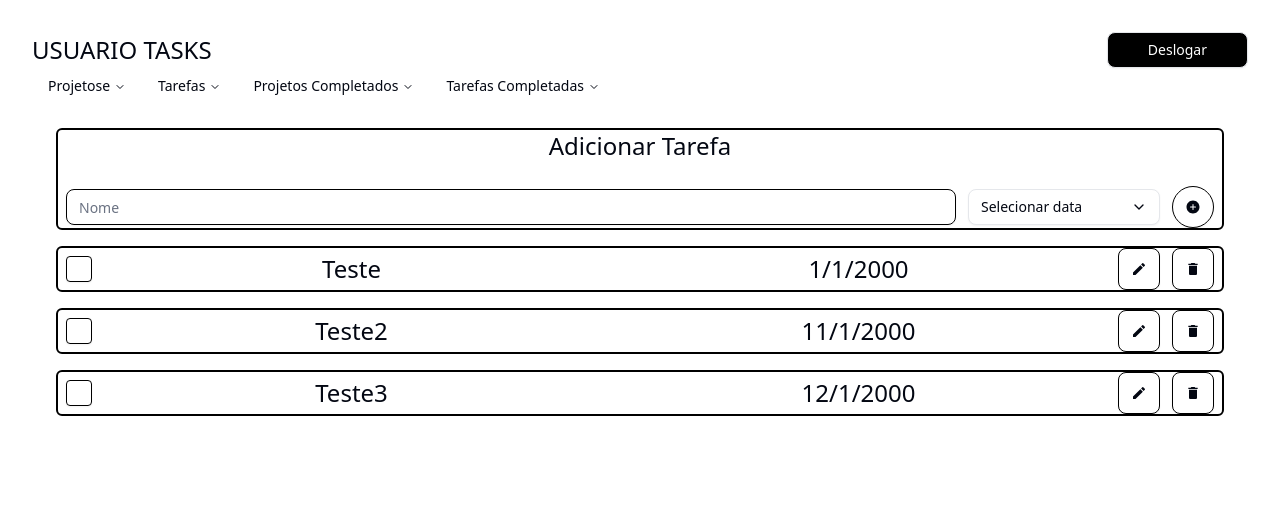
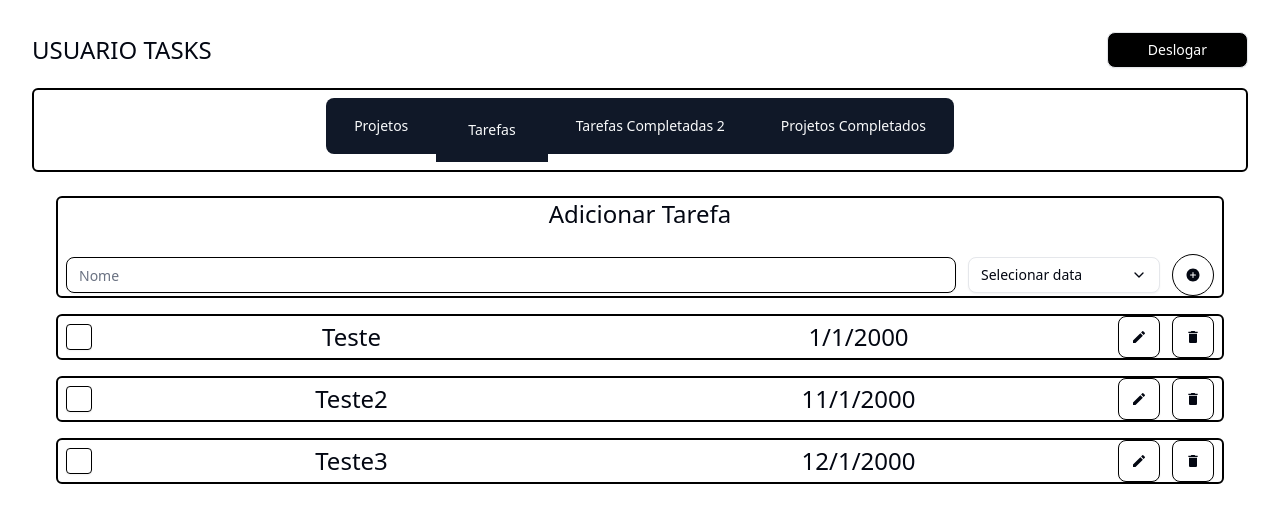
Before and after one commit to Angetins22/meu-to-do, a React (Vite) app: page / in a window 1280 px wide. Shown: the top 522 px of the page. Built offline with nearby package versions, Linux system fonts and the light colour scheme.

Commit message:
adiciona nav bar em todas as paginas

```diff
--- a/package.json
+++ b/package.json
@@ -14,6 +14,7 @@
     "@radix-ui/react-label": "^2.1.8",
     "@radix-ui/react-navigation-menu": "^1.2.14",
     "@radix-ui/react-popover": "^1.1.15",
+    "@radix-ui/react-separator": "^1.1.8",
     "@radix-ui/react-slot": "^1.2.4",
     "@tailwindcss/vite": "^4.1.18",
     "class-variance-authority": "^0.7.1",
--- /dev/null
+++ b/src/components/ui/button-group.tsx
@@ -0,0 +1,83 @@
+import { Slot } from "@radix-ui/react-slot"
+import { cva, type VariantProps } from "class-variance-authority"
+
+import { cn } from "@/lib/utils"
+import { Separator } from "@/components/ui/separator"
+
+const buttonGroupVariants = cva(
+  "flex w-fit items-stretch [&>*]:focus-visible:z-10 [&>*]:focus-visible:relative [&>[data-slot=select-trigger]:not([class*='w-'])]:w-fit [&>input]:flex-1 has-[select[aria-hidden=true]:last-child]:[&>[data-slot=select-trigger]:last-of-type]:rounded-r-md has-[>[data-slot=button-group]]:gap-2",
+  {
+    variants: {
+      orientation: {
+        horizontal:
+          "[&>*:not(:first-child)]:rounded-l-none [&>*:not(:first-child)]:border-l-0 [&>*:not(:last-child)]:rounded-r-none",
+        vertical:
+          "flex-col [&>*:not(:first-child)]:rounded-t-none [&>*:not(:first-child)]:border-t-0 [&>*:not(:last-child)]:rounded-b-none",
+      },
+    },
+    defaultVariants: {
+      orientation: "horizontal",
+    },
+  }
+)
+
+function ButtonGroup({
+  className,
+  orientation,
+  ...props
+}: React.ComponentProps<"div"> & VariantProps<typeof buttonGroupVariants>) {
+  return (
+    <div
+      role="group"
+      data-slot="button-group"
+      data-orientation={orientation}
+      className={cn(buttonGroupVariants({ orientation }), className)}
+      {...props}
+    />
+  )
+}
+
+function ButtonGroupText({
+  className,
+  asChild = false,
+  ...props
+}: React.ComponentProps<"div"> & {
+  asChild?: boolean
+}) {
+  const Comp = asChild ? Slot : "div"
+
+  return (
+    <Comp
+      className={cn(
+        "bg-muted flex items-center gap-2 rounded-md border px-4 text-sm font-medium shadow-xs [&_svg]:pointer-events-none [&_svg:not([class*='size-'])]:size-4",
+        className
+      )}
+      {...props}
+    />
+  )
+}
+
+function ButtonGroupSeparator({
+  className,
+  orientation = "vertical",
+  ...props
+}: React.ComponentProps<typeof Separator>) {
+  return (
+    <Separator
+      data-slot="button-group-separator"
+      orientation={orientation}
+      className={cn(
+        "bg-input relative !m-0 self-stretch data-[orientation=vertical]:h-auto",
+        className
+      )}
+      {...props}
+    />
+  )
+}
+
+export {
+  ButtonGroup,
+  ButtonGroupSeparator,
+  ButtonGroupText,
+  buttonGroupVariants,
+}
--- /dev/null
+++ b/src/components/ui/separator.tsx
@@ -0,0 +1,26 @@
+import * as React from "react"
+import * as SeparatorPrimitive from "@radix-ui/react-separator"
+
+import { cn } from "@/lib/utils"
+
+function Separator({
+  className,
+  orientation = "horizontal",
+  decorative = true,
+  ...props
+}: React.ComponentProps<typeof SeparatorPrimitive.Root>) {
+  return (
+    <SeparatorPrimitive.Root
+      data-slot="separator"
+      decorative={decorative}
+      orientation={orientation}
+      className={cn(
+        "bg-border shrink-0 data-[orientation=horizontal]:h-px data-[orientation=horizontal]:w-full data-[orientation=vertical]:h-full data-[orientation=vertical]:w-px",
+        className
+      )}
+      {...props}
+    />
+  )
+}
+
+export { Separator }
--- a/src/pages/Home/index.tsx
+++ b/src/pages/Home/index.tsx
@@ -2,34 +2,28 @@ import Tarefa from '@/components/Tarefa'
 import Adicionar from '@/components/Adicionar'
 import { Button } from "@/components/ui/button"
 import {
-    NavigationMenu,
-    NavigationMenuContent,
-    NavigationMenuIndicator,
-    NavigationMenuItem,
-    NavigationMenuLink,
-    NavigationMenuList,
-    NavigationMenuTrigger,
-    NavigationMenuViewport,
-} from "@/components/ui/navigation-menu"
+    ButtonGroup,
+    ButtonGroupSeparator,
+    ButtonGroupText,
+} from "@/components/ui/button-group"
 
 
 const Home: React.FC = () => {
     return (
         <>
-            <div className='flex flex-row justify-between items-center'>
+            <div className='flex flex-row justify-between items-center mb-5'>
                 <h1 className='text-2xl'>USUARIO TASKS</h1>
                 <Button className="cursor-pointer pr-10 pl-10 bg-black text-white " variant="outline">Deslogar</Button>
             </div>
-            <NavigationMenu>
-                <NavigationMenuList>
-                    <NavigationMenuItem>
-                        <NavigationMenuTrigger>Projetose</NavigationMenuTrigger>
-                        <NavigationMenuTrigger>Tarefas</NavigationMenuTrigger>
-                        <NavigationMenuTrigger>Projetos Completados</NavigationMenuTrigger>
-                        <NavigationMenuTrigger>Tarefas Completadas</NavigationMenuTrigger>
-                    </NavigationMenuItem>
-                </NavigationMenuList>
-            </NavigationMenu>
+
+            <div className='flex justify-center border-2 border-black rounded-sm p-2'>
+                <ButtonGroup>
+                    <Button size='default' className='cursor-pointer p-7'>Projetos</Button>
+                    <Button size='lg' className='cursor-pointer p-8'>Tarefas</Button>
+                    <Button size='default' className='cursor-pointer p-7'>Tarefas Completadas 2</Button>
+                    <Button size='default' className='cursor-pointer p-7'>Projetos Completados</Button>
+                </ButtonGroup>
+            </div>
 
             <div className="p-6 space-y-4">
                 <Adicionar tipo="Tarefa" />
--- a/src/pages/Projetos/index.tsx
+++ b/src/pages/Projetos/index.tsx
@@ -2,6 +2,11 @@ import { Button } from "@/components/ui/button"
 import Adicionar from "@/components/Adicionar"
 import Tarefa from "@/components/Tarefa"
 import Projeto from "@/components/Projeto"
+import {
+    ButtonGroup,
+    ButtonGroupSeparator,
+    ButtonGroupText,
+} from "@/components/ui/button-group"
 
 
 const Projetos: React.FC = () => {
@@ -10,6 +15,15 @@ const Projetos: React.FC = () => {
             <div className='flex flex-row justify-between items-center'>
                 <h1 className='text-2xl'>USUARIO PROJETOS</h1>
                 <Button className="cursor-pointer pr-10 pl-10 bg-black text-white " variant="outline">Deslogar</Button>
+            </div>
+
+            <div className='flex justify-center border-2 border-black rounded-sm p-2'>
+                <ButtonGroup>
+                    <Button size='lg' className='cursor-pointer p-8'>Projetos</Button>
+                    <Button size='default' className='cursor-pointer p-7'>Tarefas</Button>
+                    <Button size='default' className='cursor-pointer p-7'>Tarefas Completadas 2</Button>
+                    <Button size='default' className='cursor-pointer p-7'>Projetos Completados</Button>
+                </ButtonGroup>
             </div>
 
             <div className="p-6 space-y-4">
--- a/src/pages/ProjetosCompletados/index.tsx
+++ b/src/pages/ProjetosCompletados/index.tsx
@@ -1,5 +1,10 @@
 import { Button } from "@/components/ui/button"
 import Projeto from "@/components/Projeto"
+import {
+    ButtonGroup,
+    ButtonGroupSeparator,
+    ButtonGroupText,
+} from "@/components/ui/button-group"
 
 const ProjetosCompletados: React.FC = () => {
     return (
@@ -9,7 +14,18 @@ const ProjetosCompletados: React.FC = () => {
                 <Button className="cursor-pointer pr-10 pl-10 bg-black text-white " variant="outline">Deslogar</Button>
             </div>
 
-            <Projeto nome="Projeto" data="10/10/2010" concluida cor expandido />
+            <div className='flex justify-center border-2 border-black rounded-sm p-2'>
+                <ButtonGroup>
+                    <Button size='default' className='cursor-pointer p-7'>Projetos</Button>
+                    <Button size='default' className='cursor-pointer p-7'>Tarefas</Button>
+                    <Button size='default' className='cursor-pointer p-7'>Tarefas Completadas 2</Button>
+                    <Button size='lg' className='cursor-pointer p-8'>Projetos Completados</Button>
+                </ButtonGroup>
+            </div>
+
+            <div className="p-6 space-y-4">
+                <Projeto nome="Projeto" data="10/10/2010" concluida cor expandido />
+            </div>
         </>
     )
 }
--- a/src/pages/TarefasCompletadas/index.tsx
+++ b/src/pages/TarefasCompletadas/index.tsx
@@ -1,5 +1,10 @@
 import { Button } from "@/components/ui/button"
 import Tarefa from "@/components/Tarefa"
+import {
+    ButtonGroup,
+    ButtonGroupSeparator,
+    ButtonGroupText,
+} from "@/components/ui/button-group"
 
 const TarefasCompletadas: React.FC = () => {
     return (
@@ -9,6 +14,16 @@ const TarefasCompletadas: React.FC = () => {
                 <Button className="cursor-pointer pr-10 pl-10 bg-black text-white " variant="outline">Deslogar</Button>
             </div>
 
+            <div className='flex justify-center border-2 border-black rounded-sm p-2'>
+                <ButtonGroup>
+                    <Button size='default' className='cursor-pointer p-7'>Projetos</Button>
+                    <Button size='default' className='cursor-pointer p-7'>Tarefas</Button>
+                    <Button size='lg' className='cursor-pointer p-8'>Tarefas Completadas 2</Button>
+                    <Button size='default' className='cursor-pointer p-7'>Projetos Completados</Button>
+                </ButtonGroup>
+            </div>
+
+
             <div className="p-6 space-y-4">
                 <Tarefa tarefa="Teste" data="1/1/2000" concluida />
             </div>
```
Also changed, not shown: 1 other file (tests, documents, lock files or other folders).
